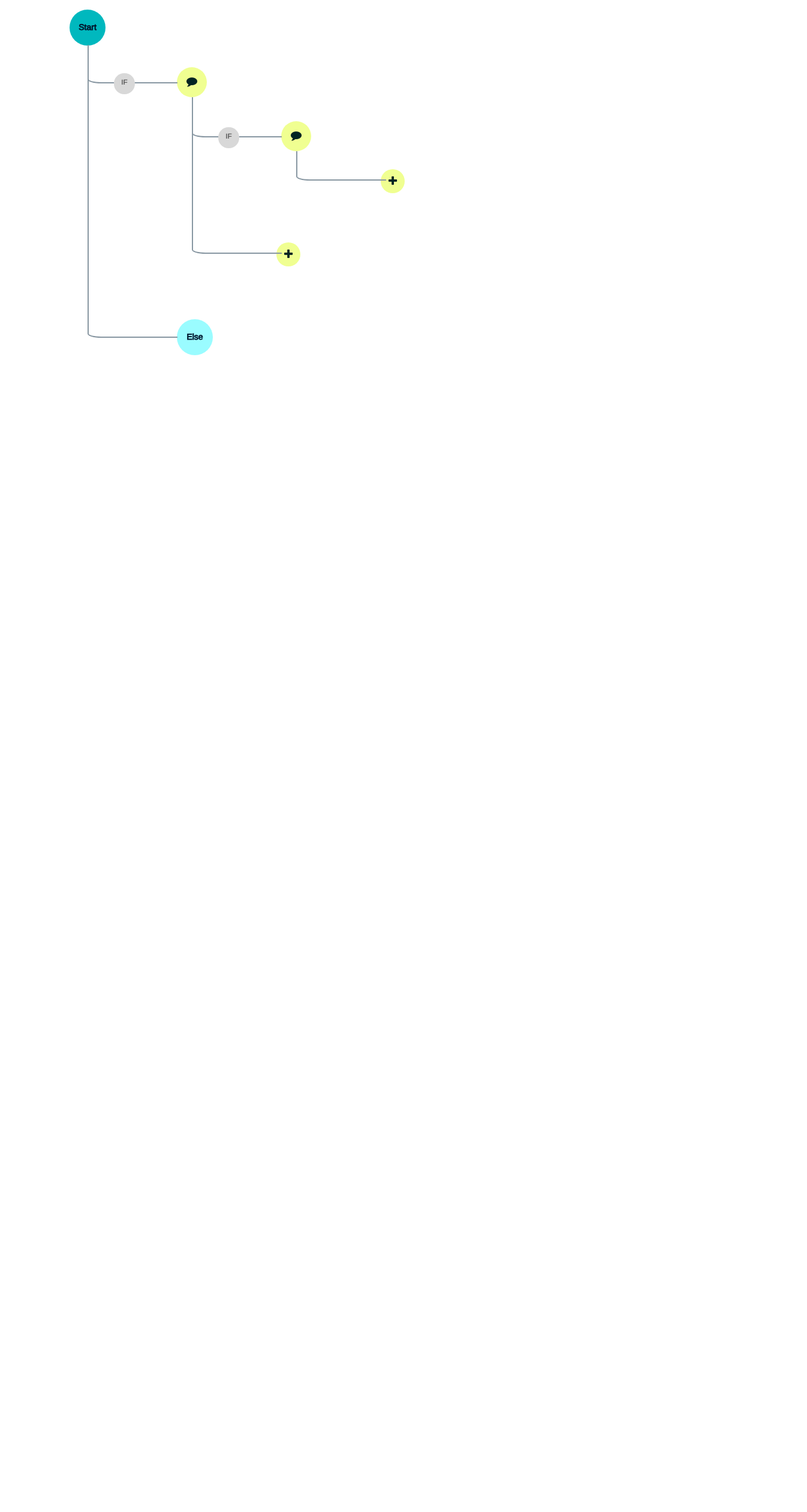
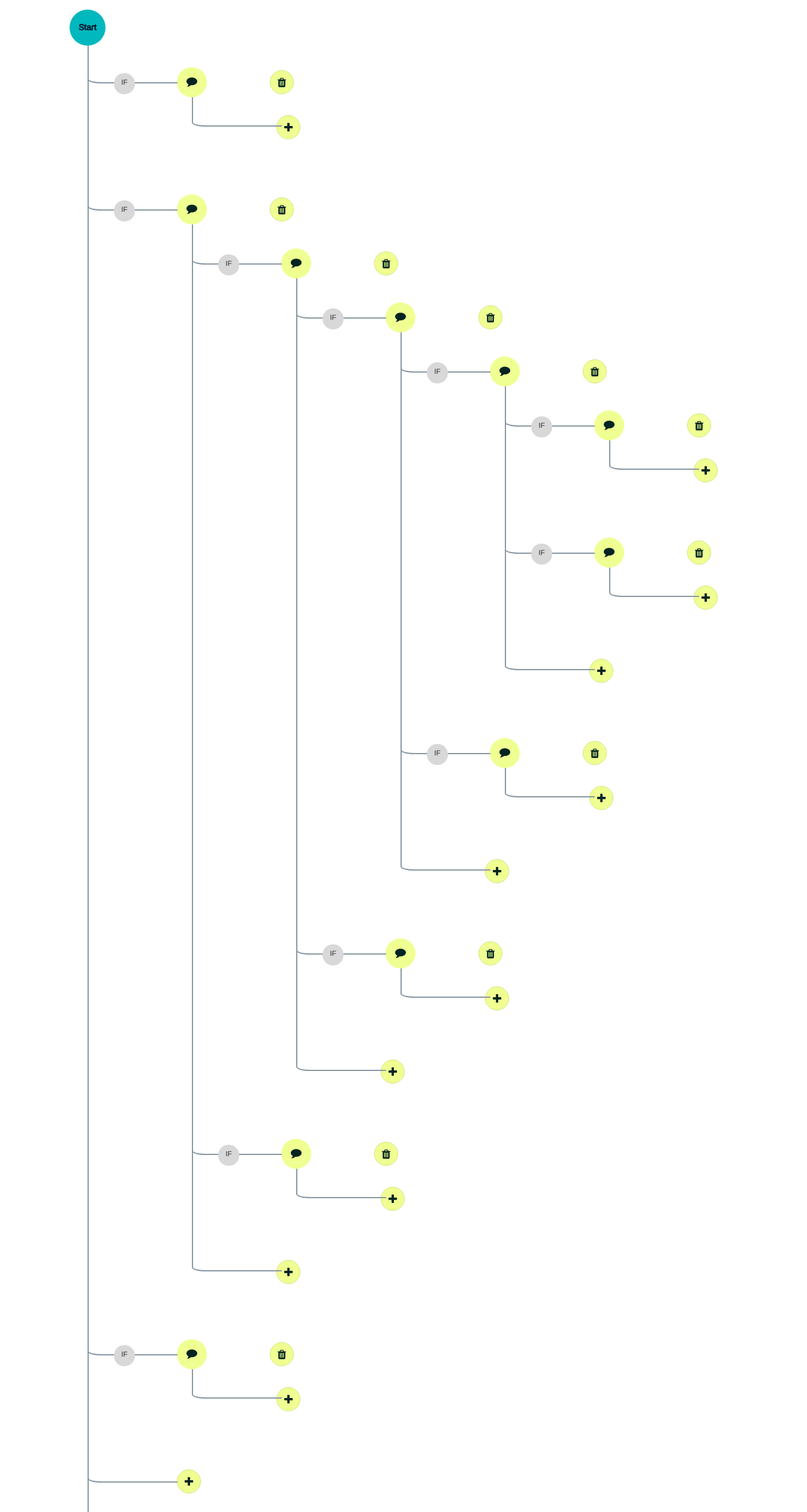
Before and after one commit to abhiWinjit/Dynamic-Graph, an Angular app: page / in a window 1280 px wide. Shown: the top 2520 px of the page at 60% size, 1346 px wide, since content can reach past the window. Before the commit the page ends 800 px from the top, so only its background shows below. Built offline with nearby package versions, Linux system fonts and the light colour scheme.

Commit message:
Implementd Dyanmic graph successfully

```diff
--- a/src/app/Graph/dyanamic-graph/dyanamic-graph.component.html
+++ b/src/app/Graph/dyanamic-graph/dyanamic-graph.component.html
@@ -1,45 +1,49 @@
 <div class="container">
   <div class="row">
     <div class="col-md-12">
-
       <div class="start">
         <div class="btn-circle-start">Start</div>
         <h3></h3>
       </div>
       <ul class="node-children">
         <li class="child">
+          <ng-template #recursion let-arrayJson>
+        <li class="child" *ngFor="let node of arrayJson">
+          <!-- {{node.dataParentId}} -->
+          <ng-container *ngIf="node.dataChild.length >= 0">
             <div class="node-container">
               <div class="node node--expanded">
                 <div class="btn-circle-condition">IF</div>
+                <!-- <p>{{node.dataParentId}}</p> -->
                 <div class="btn-circle-message"><i class="fa fa-comment"></i></div>
+                <button (click)="deleteModule(node.dataNodeId,node.dataParentId)" class="btn btn-circle-add-main"><i
+                    class="fa fa-trash"></i></button>
               </div>
-        <li class="child">
-          <div class="node-container">
-            <div class="node node--expanded">
-              <div class="btn-circle-condition">IF</div>
-              <div class="btn-circle-message"><i class="fa fa-comment"></i></div>
-            </div>
-
+              <ng-container *ngTemplateOutlet="recursion;
+          context:{ $implicit: node.dataChild }"></ng-container>
               <ul class="node-children">
                 <li class="child">
                   <div class="node-container-add">
                     <div class="node-add node--expanded-add">
-                    <div class="btn-circle-add"><i class="fa fa-plus"></i></div>
+                      <!-- <p>{{node.dataChildId}}</p> -->
+                      <button (click)="addModule(node.dataNodeId,node.dataParentId)" class="btn btn-circle-add"> <i
+                          class="fa fa-plus"></i></button>
                     </div>
                   </div>
                 </li>
               </ul>
             </div>
+          </ng-container>
         </li>
-        <ul class="node-children">
+        </ng-template>
+        <ng-container *ngTemplateOutlet="recursion;
+    context:{ $implicit: arrayJson }"></ng-container>
         <li class="child">
-            <div class="node-container-add">
-              <div class="node-add node--expanded-add">
-                <div class="btn-circle-add"><i class="fa fa-plus"></i></div>
+          <div class="node-container-1">
+            <div class="node node--expanded-add">
+              <button (click)="addModule(arrayJson.dataNodeId,arrayJson.dataParentId)"
+                class="btn btn-circle-add-main"><i class="fa fa-plus"></i></button>
             </div>
-            </div>
-          </li>
-        </ul>
           </div>
         </li>
         <li class="child">
--- a/src/app/Graph/dyanamic-graph/dyanamic-graph.component.ts
+++ b/src/app/Graph/dyanamic-graph/dyanamic-graph.component.ts
@@ -1,4 +1,6 @@
-import { Component, OnInit } from '@angular/core';
+import { Component, OnInit, Renderer2, ElementRef, ViewChild } from '@angular/core';
+import { DynamicContent } from 'src/app/DynamicContent.module';
+
 
 @Component({
   selector: 'app-dyanamic-graph',
@@ -6,10 +8,217 @@ import { Component, OnInit } from '@angular/core';
   styleUrls: ['./dyanamic-graph.component.css']
 })
 export class DyanamicGraphComponent implements OnInit {
+  @ViewChild('one', { static: false }) d1: ElementRef;
 
-  constructor() { }
+  constructor(private renderer: Renderer2) {
 
-  ngOnInit() {
+  }
+
+  dynamicArray: Array<DynamicContent> = [];
+
+  ngAfterViewInit() {
+
+  }
+
+  module123: any;
+
+
+  newDynamic: any = {};
+  dynamicArrayMain: Array<DynamicContent> = [];
+
+  arrayJson = [
+    {
+      'dataParentId': 'root',
+      'dataNodeId': '1',
+      'blockName': 'Main menu',
+      'dataChildId': 'null',
+      'dataChild': [
+
+      ]
+    },
+    {
+      'dataParentId': 'root',
+      'dataNodeId': '2',
+      'blockName': 'Add to cart',
+      'dataChildId': 'aaaa1111',
+      'dataChild': [
+        {
+          'dataParentId': 'aaaa1111',
+          'dataNodeId': '2-1',
+          'blockName': 'Summery',
+          'dataChildId': 'aaaa2222',
+          'dataChild': [
+            {
+              'dataParentId': 'aaaa2222',
+              'dataNodeId': '2-1-1',
+              'blockName': 'Shipping info',
+              'dataChildId':
+                'aaaa3333',
+              // 'null',
+              'dataChild': [
+                {
+                  'dataParentId': 'aaaa3333',
+                  'dataNodeId': '2-1-1-1',
+                  'blockName': 'confirm shipping',
+                  'dataChildId': 'aaaa4444',
+                  'dataChild': [
+                    {
+                      'dataParentId': 'aaaa4444',
+                      'dataNodeId': '2-1-1-1-1',
+                      'blockName': 'confirm shipping list',
+                      'dataChildId': 'null',
+                      'dataChild': []
+
+                    },
+                    {
+                      'dataParentId': 'aaaa4444',
+                      'dataNodeId': '2-1-1-1-2',
+                      'blockName': 'confirm shipping list',
+                      'dataChildId': 'null',
+                      'dataChild': []
+
+                    },
+
+                  ]
+                },
+                {
+                  'dataParentId': 'aaaa33333',
+                  'dataNodeId': '2-1-1-2',
+                  'blockName': 'reset shiping info',
+                  'dataChildId': 'null',
+                  'dataChild': [
+
+                  ]
+                }
+              ]
+            },
+            {
+              'dataParentId': 'aaaa2222',
+              'dataNodeId': '2-1-2',
+              'blockName': 'confirm shipping list',
+              'dataChildId': 'null',
+              'dataChild': [
+              ]
+            }
+          ]
+        },
+        {
+          'dataParentId': 'aaaa1111',
+          'dataNodeId': '2-2',
+          'blockName': 'start again',
+          'dataChildId': 'null',
+          'dataChild': [
+
+          ]
+        }
+      ]
+    },
+    {
+      'dataParentId': 'root',
+      'dataNodeId': '3',
+      'blockName': 'Main menu',
+      'dataChildId': 'null',
+      'dataChild': [
+
+      ]
+    }
+    // ,
+    // {
+    //   'dataParentId': 'root',
+    //   'blockName': 'Main menu',
+    //   'dataChildId': 'null',
+    //   'dataChild': [
+
+    //   ]
+    // },
+    // {
+    //   'dataParentId': 'root',
+    //   'blockName': 'Main menu',
+    //   'dataChildId': 'null',
+    //   'dataChild': [
+
+    //   ]
+    // },
+    // {
+    //   'dataParentId': 'root',
+    //   'blockName': 'Main menu',
+    //   'dataChildId': 'null',
+    //   'dataChild': [
+
+    //   ]
+    // },
+
+  ];
+
+  ngOnInit(): void {
+  }
+
+  addModule(nodeId, parentId) {
+    // this.newDynamic = { Message: };
+    // this.dynamicArray.push(this.newDynamic);
+    console.log(parentId);
+    this.newDynamic = {
+      dataParentId: parentId + '1',
+      dataNodeId: this.createDynamicId(),
+      blockName: '123dasgafdsa',
+      dataChildId: null,
+      dataChild: []
+    };
+    console.log(parentId);
+    this.traverse(nodeId, this.arrayJson, parentId, this.newDynamic, 'add');
+    console.log('Doneeeeeeeeee');
+  }
+
+  deleteModule(nodeId, parentId) {
+    this.newDynamic = {};
+    console.log(parentId);
+    this.traverse(nodeId, this.arrayJson, parentId, this.newDynamic, 'delete');
+    console.log('Deleteeeeeeeeeee');
+  }
+
+  traverse(nodeId, array, parentId, newDynamicT: any = {}, adddelete) {
+    for (var p of array) {
+      console.log(nodeId);
+      if (adddelete == 'deletenode') {
+        p.dataChild.push(newDynamicT);
+        return 1;
+      }
+      if (p.dataParentId == parentId && p.dataNodeId == nodeId && adddelete == 'add') {
+        p.dataChild.push(newDynamicT);
+        console.log(p.dataChild.length);
+        return 1;
+      } if (p.dataParentId == parentId && p.dataNodeId == nodeId && adddelete == 'delete') {
+        // p.dataChild.pop();
+        adddelete = 'deletenode';
+        console.log(p.dataChild.length);
+        return 10;
+      } else {
+        var flag = this.traverse(nodeId, p.dataChild, parentId, newDynamicT, adddelete);
+        if (flag == 10) {
+          var i = 0;
+          for (var q of p.dataChild) {
+
+            if (q.dataNodeId == nodeId)
+              break;
+            i++;
+          }
+          p.dataChild.splice(i, 1);
+
+        }
+      }
+    }
+    return 0;
+  }
+
+  createDynamicId() {
+    var today = new Date();
+    var date = today.getFullYear() + 'y' + (today.getMonth() + 1) + 'm' + today.getDate();
+    var time = today.getHours() + "h" + today.getMinutes() + "s" + today.getSeconds() + today.getMilliseconds();
+    var id = 'id' + date + time;
+    return id
+  }
+
+  addModuleMain(index) {
 
   }
 
```
Also changed, not shown: src/app/DynamicContent.module.ts (added, +7 -0 lines). Lines whose indentation alone changed are shown as unchanged.
